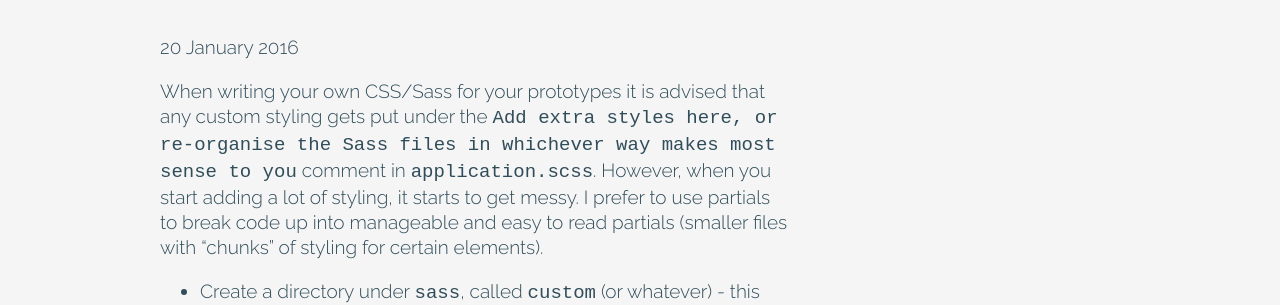
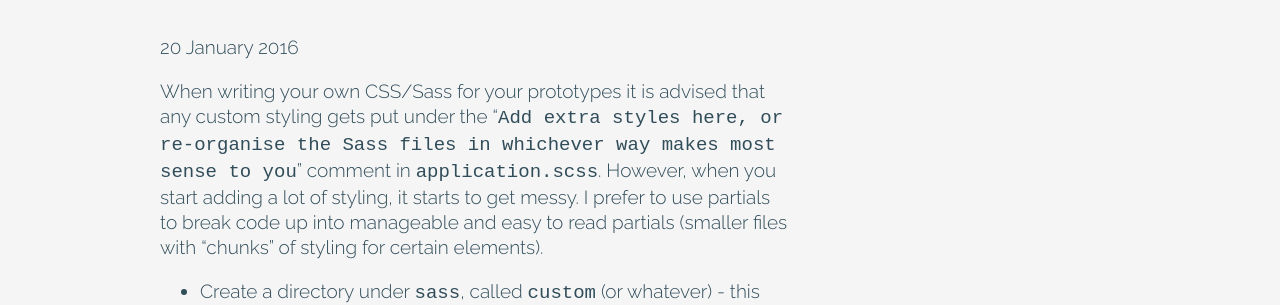
Before and after one commit to jonathanthomas83/jonathanthomas83.github.io, a Jekyll site: the page built from _posts/2016-01-20-using-custom-sass-partials-in-govuk-prototype-kit.markdown, in a window 1280 px wide. Shown: the part 306-611 px from the top of the page. Built offline with Jekyll 4.4.1, drawn with Linux system fonts in a browser that asks for light colours; nearby versions of some CDN libraries.

Commit message:
Added quotes

```diff
--- a/_posts/2016-01-20-using-custom-sass-partials-in-govuk-prototype-kit.markdown
+++ b/_posts/2016-01-20-using-custom-sass-partials-in-govuk-prototype-kit.markdown
@@ -5,7 +5,7 @@ date:   2016-01-20 13:44:00 +0000
 categories: govuk sass
 post_image: prototype-kit-sass-folder-stucture
 ---
-When writing your own CSS/Sass for your prototypes it is advised that any custom styling gets put under the `Add extra styles here, or re-organise the Sass files in whichever way makes most sense to you` comment in `application.scss`. However, when you start adding a lot of styling, it starts to get messy. I prefer to use partials to break code up into manageable and easy to read partials (smaller files with "chunks" of styling for certain elements).
+When writing your own CSS/Sass for your prototypes it is advised that any custom styling gets put under the "`Add extra styles here, or re-organise the Sass files in whichever way makes most sense to you`" comment in `application.scss`. However, when you start adding a lot of styling, it starts to get messy. I prefer to use partials to break code up into manageable and easy to read partials (smaller files with "chunks" of styling for certain elements).
 
 * Create a directory under `sass`, called `custom` (or whatever) - this should sit alongside **elements** and **patterns**.
 * Then put any files you have into that folder - remember they must start with `_`, so `_tabs.scss`.
```
